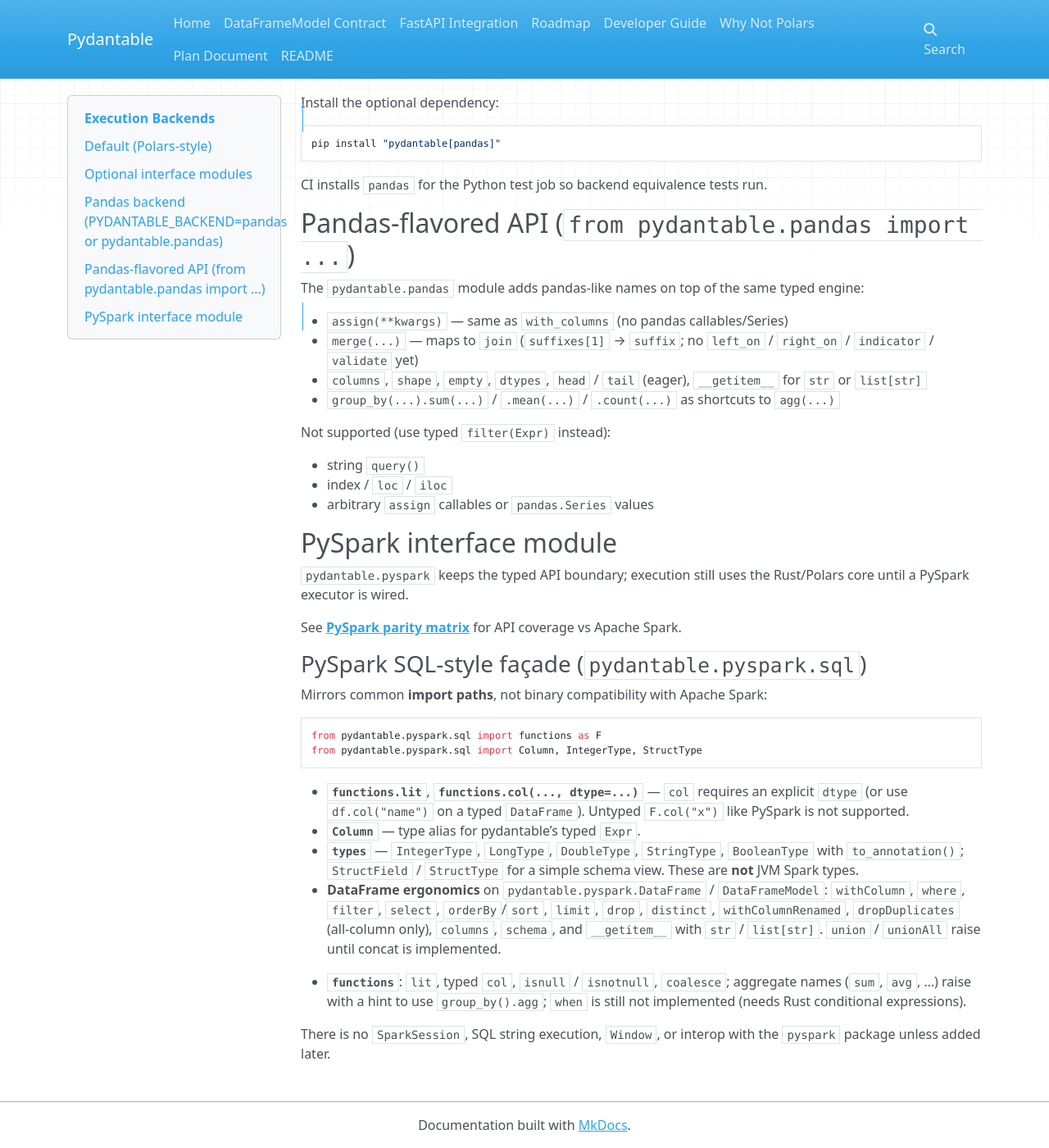
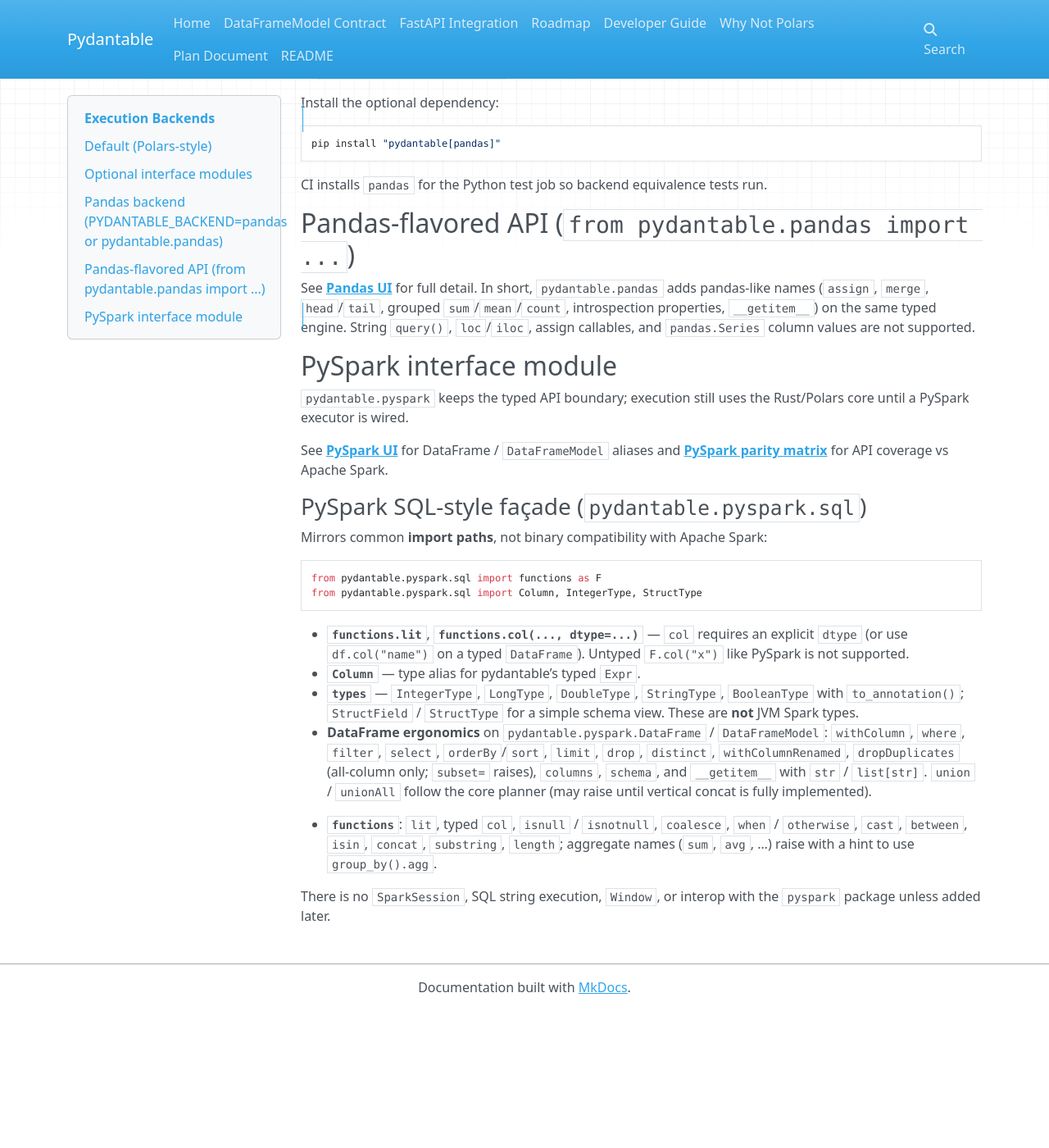
Before and after one commit to eddiethedean/pydantable, an MkDocs documentation site: the page built from docs/BACKENDS.md, in a window 1280 px wide and 1400 px high, scrolled down 713 px. Shown: the whole window at 82% size. Built offline with MkDocs 1.6.1, drawn with Linux system fonts in a browser that asks for light colours; nearby versions of some CDN libraries; after the commit the page ends 1945 px from its top, so only the background shows below that.

Commit message:
docs: Pandas UI and PySpark UI guides
- Add PANDAS_UI.md and PYSPARK_UI.md
- Link from BACKENDS, README, PYSPARK_PARITY; extend Sphinx toctree
- Refresh BACKENDS PySpark bullets (functions, dropDuplicates, union)

```diff
--- a/docs/BACKENDS.md
+++ b/docs/BACKENDS.md
@@ -42,29 +42,18 @@
 
 ## Pandas-flavored API (`from pydantable.pandas import ...`)
 
-The `pydantable.pandas` module adds pandas-like names on top of the same typed
-engine:
-
-- `assign(**kwargs)` — same as `with_columns` (no pandas callables/Series)
-- `merge(...)` — maps to `join` (`suffixes[1]` → `suffix`; no `left_on` /
-  `right_on` / `indicator` / `validate` yet)
-- `columns`, `shape`, `empty`, `dtypes`, `head` / `tail` (eager), `__getitem__`
-  for `str` or `list[str]`
-- `group_by(...).sum(...)` / `.mean(...)` / `.count(...)` as shortcuts to
-  `agg(...)`
-
-Not supported (use typed `filter(Expr)` instead):
-
-- string `query()`
-- index / `loc` / `iloc`
-- arbitrary `assign` callables or `pandas.Series` values
+See **[Pandas UI](PANDAS_UI.md)** for full detail. In short, `pydantable.pandas`
+adds pandas-like names (`assign`, `merge`, `head`/`tail`, grouped `sum`/`mean`/`count`,
+introspection properties, `__getitem__`) on the same typed engine. String `query()`,
+`loc`/`iloc`, assign callables, and `pandas.Series` column values are not supported.
 
 ## PySpark interface module
 
 `pydantable.pyspark` keeps the typed API boundary; execution still uses the
 Rust/Polars core until a PySpark executor is wired.
 
-See **[PySpark parity matrix](PYSPARK_PARITY.md)** for API coverage vs Apache Spark.
+See **[PySpark UI](PYSPARK_UI.md)** for DataFrame / `DataFrameModel` aliases and
+**[PySpark parity matrix](PYSPARK_PARITY.md)** for API coverage vs Apache Spark.
 
 ### PySpark SQL-style façade (`pydantable.pyspark.sql`)
 
@@ -85,12 +74,13 @@
 - **DataFrame ergonomics** on `pydantable.pyspark.DataFrame` /
   `DataFrameModel`: `withColumn`, `where`, `filter`, `select`, `orderBy`/`sort`,
   `limit`, `drop`, `distinct`, `withColumnRenamed`, `dropDuplicates` (all-column
-  only), `columns`, `schema`, and `__getitem__` with `str` / `list[str]`.
-  `union` / `unionAll` raise until concat is implemented.
+  only; `subset=` raises), `columns`, `schema`, and `__getitem__` with `str` /
+  `list[str]`. `union` / `unionAll` follow the core planner (may raise until
+  vertical concat is fully implemented).
 
-- **`functions`**: `lit`, typed `col`, `isnull` / `isnotnull`, `coalesce`;
-  aggregate names (`sum`, `avg`, …) raise with a hint to use `group_by().agg`;
-  `when` is still not implemented (needs Rust conditional expressions).
+- **`functions`**: `lit`, typed `col`, `isnull` / `isnotnull`, `coalesce`, `when` /
+  `otherwise`, `cast`, `between`, `isin`, `concat`, `substring`, `length`;
+  aggregate names (`sum`, `avg`, …) raise with a hint to use `group_by().agg`.
 
 There is no `SparkSession`, SQL string execution, `Window`, or interop with the
 `pyspark` package unless added later.
```
Also changed, not shown: README.md (+2 -0 lines), docs/PANDAS_UI.md (added, +111 -0 lines), docs/PYSPARK_PARITY.md (+3 -0 lines), docs/PYSPARK_UI.md (added, +91 -0 lines), docs/index.md (+3 -0 lines).
